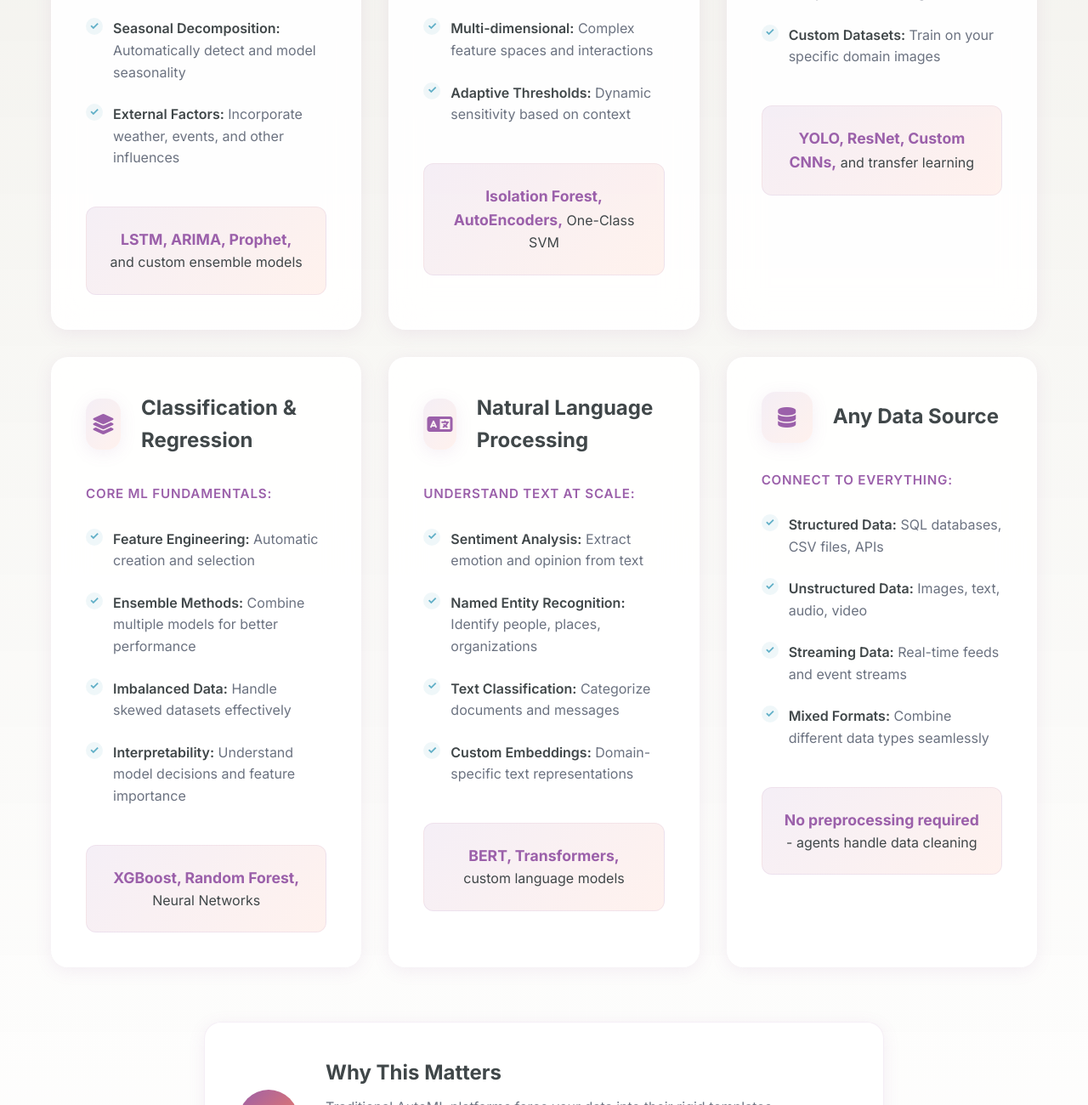
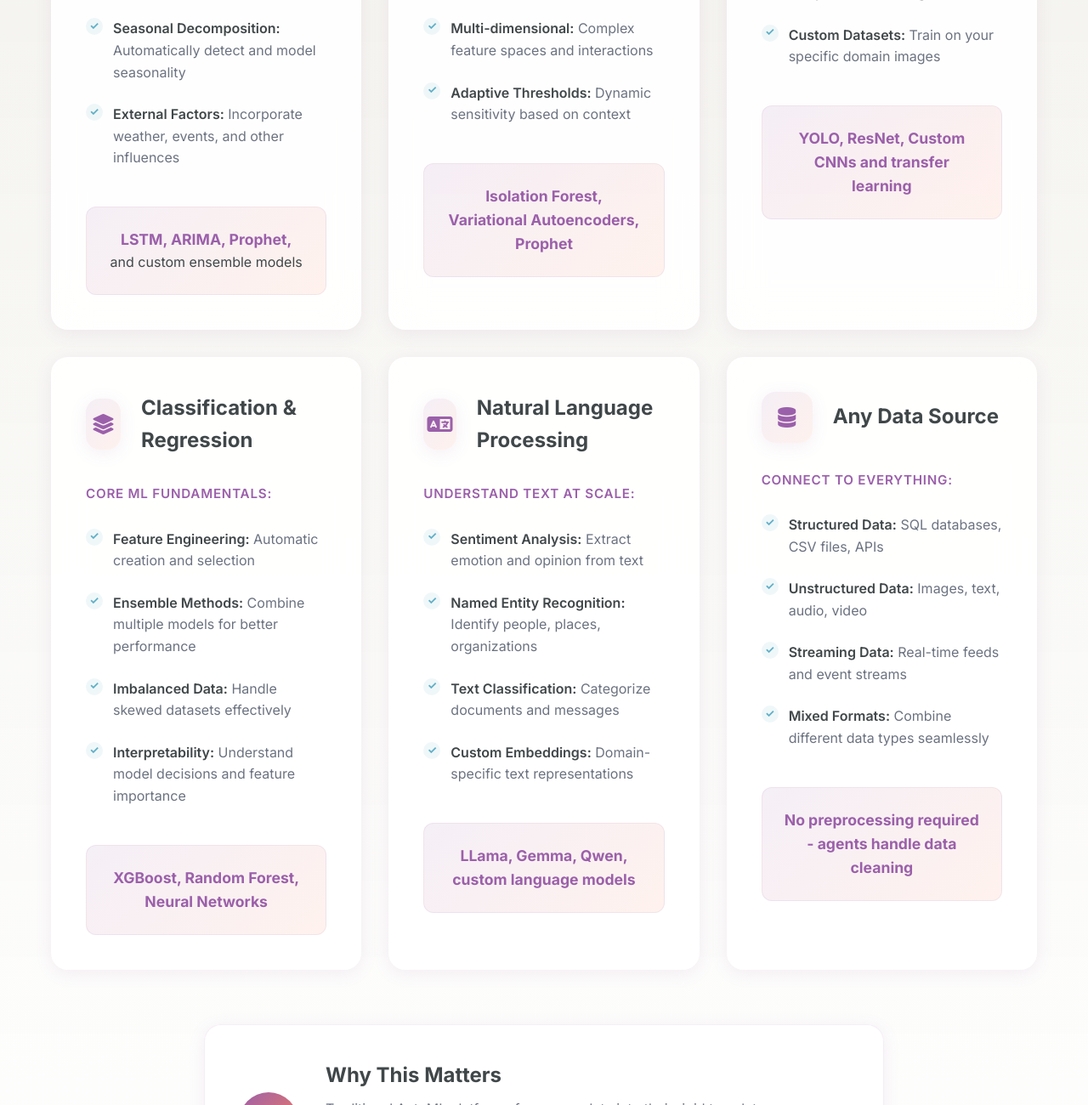
Before and after one commit to AlgorithmicResearchGroup/prospectml, a plain HTML site: page docs/index.html in a window 1280 px wide. Shown: the part 4298-5598 px from the top of the page at 85% size. Drawn offline with Linux system fonts and the light colour scheme.

Commit message:
change model names

```diff
--- a/docs/index.html
+++ b/docs/index.html
@@ -380,7 +380,7 @@
                         </ul>
                     </div>
                     <div class="industry-result">
-                        <span class="result-metric">Isolation Forest, AutoEncoders,</span> One-Class SVM
+                        <span class="result-metric">Isolation Forest, Variational Autoencoders, Prophet</span>
                     </div>
                 </div>
 
@@ -399,7 +399,7 @@
                         </ul>
                     </div>
                     <div class="industry-result">
-                        <span class="result-metric">YOLO, ResNet, Custom CNNs,</span> and transfer learning
+                        <span class="result-metric">YOLO, ResNet, Custom CNNs and transfer learning</span>
                     </div>
                 </div>
 
@@ -418,7 +418,7 @@
                         </ul>
                     </div>
                     <div class="industry-result">
-                        <span class="result-metric">XGBoost, Random Forest,</span> Neural Networks
+                        <span class="result-metric">XGBoost, Random Forest, Neural Networks</span>
                     </div>
                 </div>
 
@@ -437,7 +437,7 @@
                         </ul>
                     </div>
                     <div class="industry-result">
-                        <span class="result-metric">BERT, Transformers,</span> custom language models
+                        <span class="result-metric">LLama, Gemma, Qwen, custom language models</span>
                     </div>
                 </div>
 
@@ -456,11 +456,10 @@
                         </ul>
                     </div>
                     <div class="industry-result">
-                        <span class="result-metric">No preprocessing required</span> - agents handle data cleaning
+                        <span class="result-metric">No preprocessing required - agents handle data cleaning</span>
                     </div>
                 </div>
             </div>
-
             <!-- Comparison callout -->
             <div class="enterprise-note" style="margin-top: 4rem;">
                 <div class="note-icon">
```
